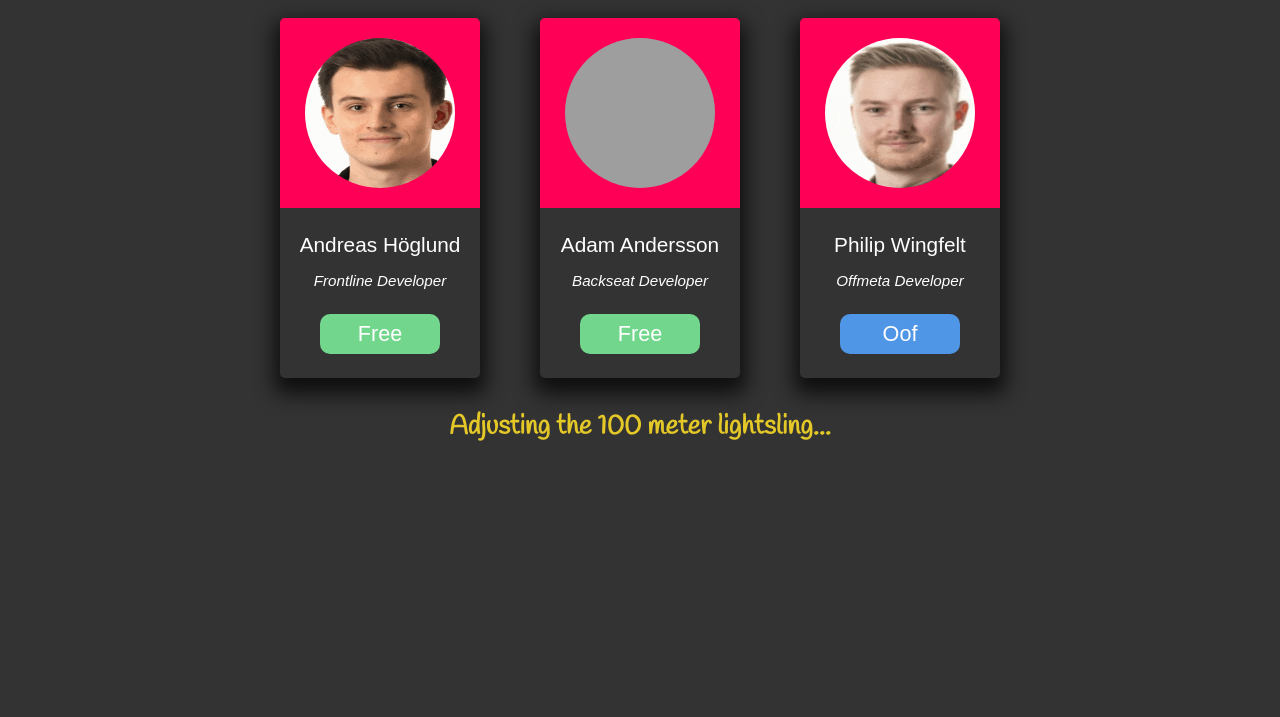
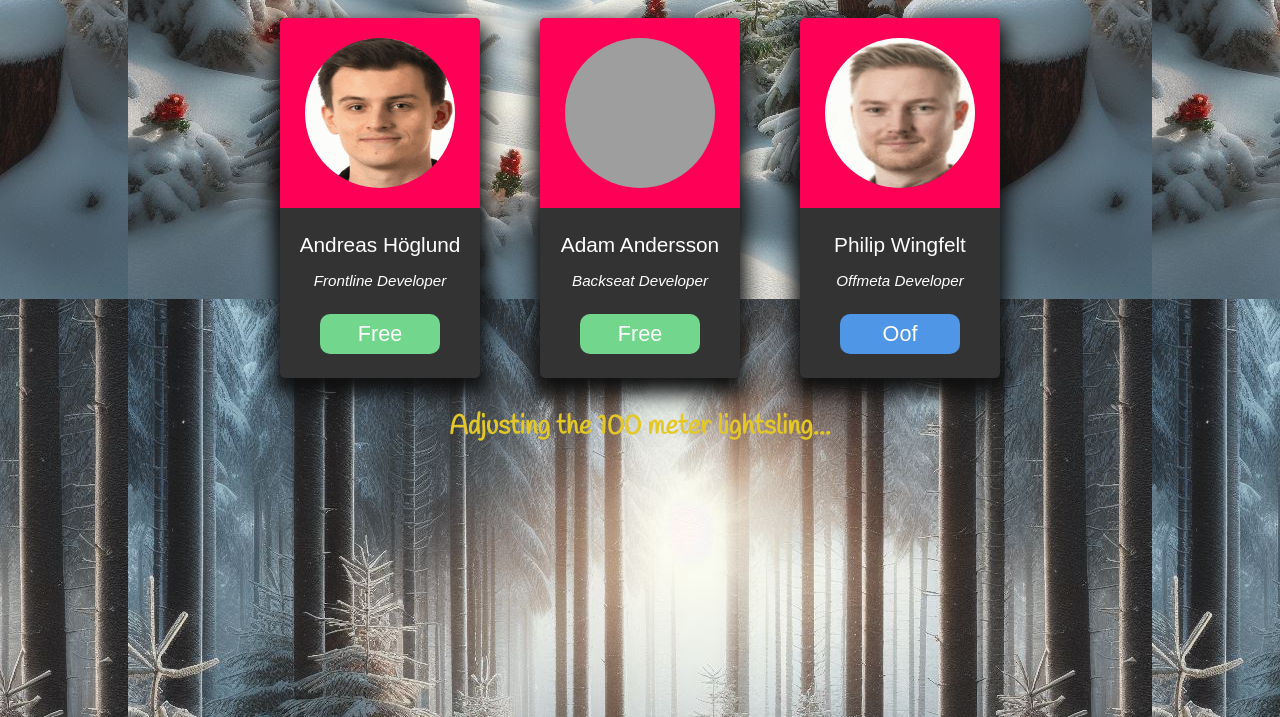
Before and after one commit to nojjeN/FleetScreen, a website: page index.html in a window 1280 px wide. Shown: the part 213-930 px from the top of the page. Drawn offline with Linux system fonts and the light colour scheme; grey boxes are pictures that could not be loaded; a script that the page names is missing.

Commit message:
snowy forest

```diff
--- a/main.css
+++ b/main.css
@@ -1,8 +1,15 @@
 body {
-    height: 100%;
+    /*height: 100%;
     margin: 0 auto !important;
     float: none !important;
-    background-color: #333333;
+    background-color: #333333;*/
+    background-image: url('images/snowy.png');
+    background-size: auto;
+    background-attachment: fixed;
+    background-position: center;
+    position: absolute;
+    width: 100%;
+    height: 100%;
 }
 
 *, *::before, *::after {
```
Also changed, not shown: index.html (+0 -1 lines), images/snowy.png (added).
